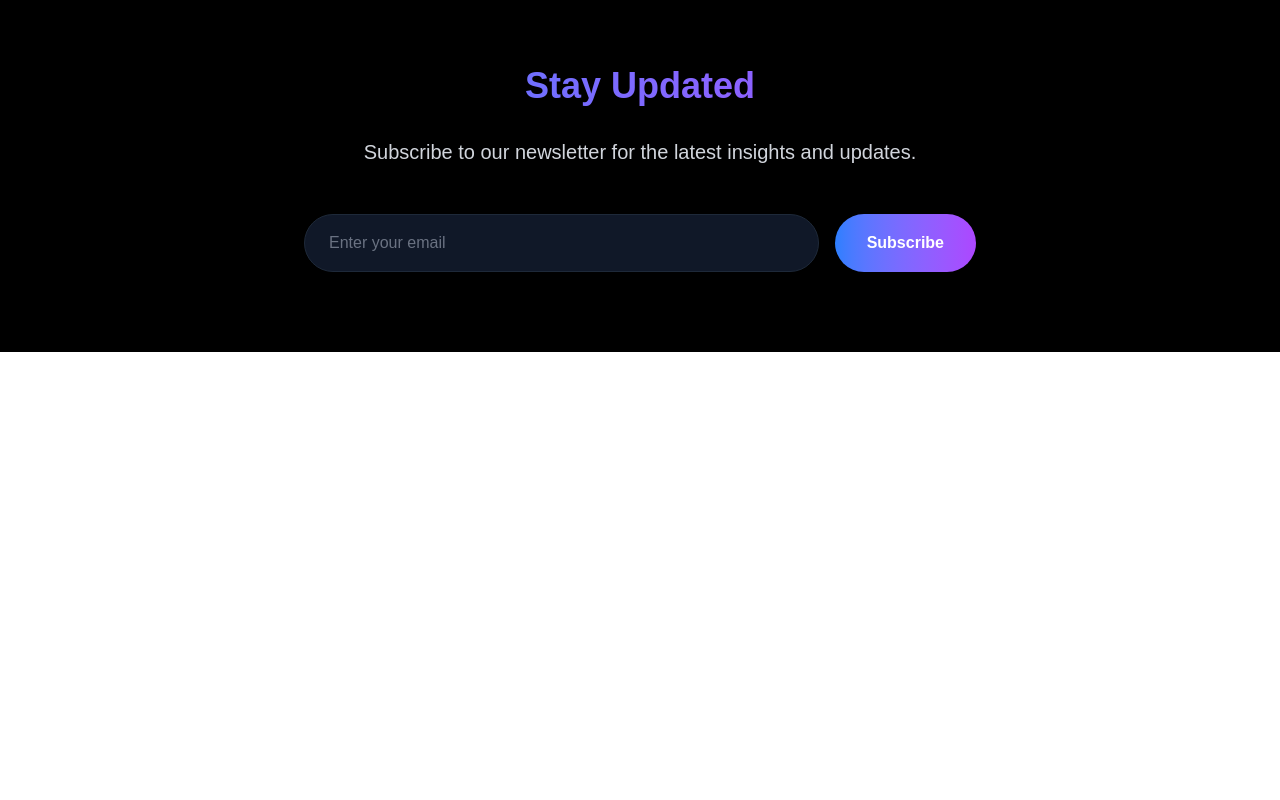
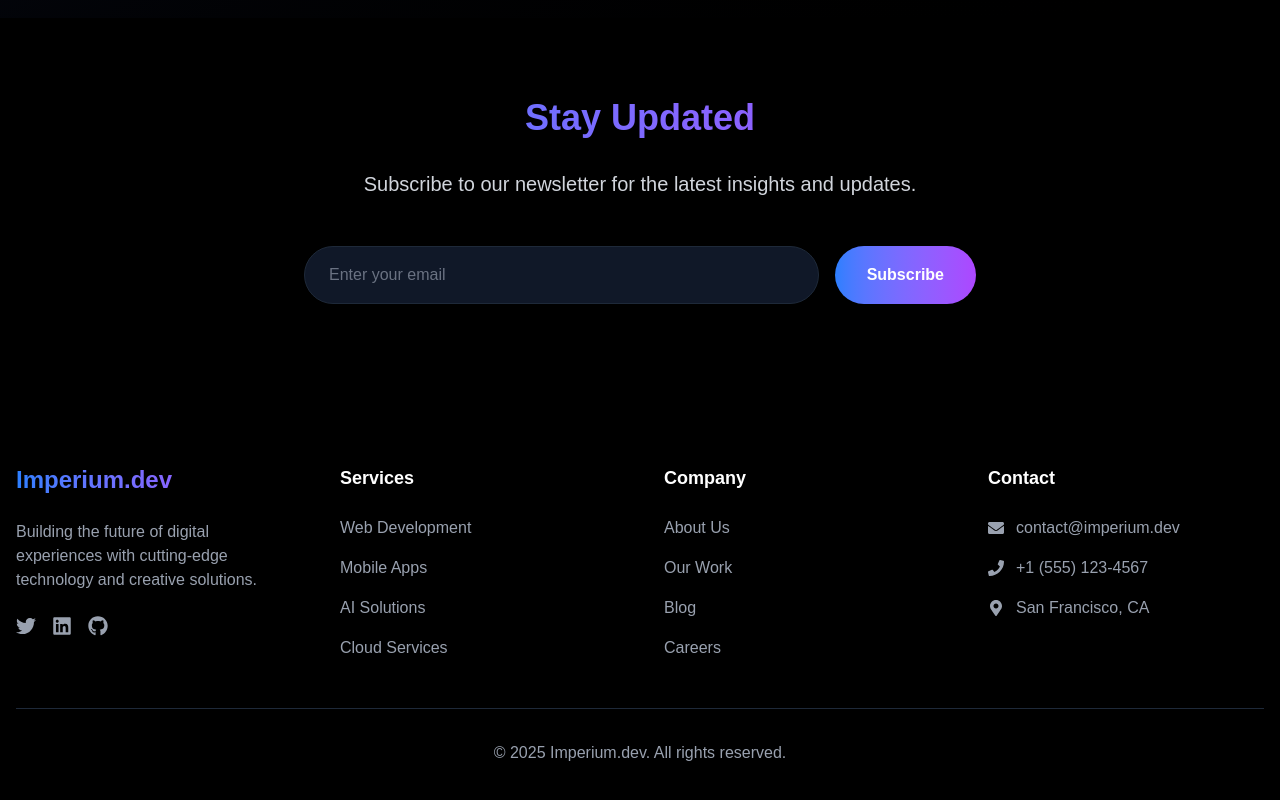
Before and after one commit to harshmriduhash/imperium-dev, a Next.js app: page /blog in a window 1280 px wide. Shown: the part 1530-2330 px from the top of the page. Before the commit the page ends 1882 px from the top, so only its background shows below. Built offline with nearby package versions, Linux system fonts and the light colour scheme.

Commit message:
New updates

```diff
--- a/src/app/about/page.tsx
+++ b/src/app/about/page.tsx
@@ -2,6 +2,7 @@
 
 import { motion } from "framer-motion";
 import { FaUsers, FaLightbulb, FaRocket, FaHandshake } from "react-icons/fa";
+import Footer from "@/components/Footer";
 
 const fadeIn = {
   initial: { opacity: 0, y: 20 },
@@ -167,6 +168,7 @@ export default function About() {
           </div>
         </div>
       </section>
+      <Footer />
     </div>
   );
 }
--- a/src/app/blog/page.tsx
+++ b/src/app/blog/page.tsx
@@ -2,6 +2,7 @@
 
 import { motion } from "framer-motion";
 import { FaCalendar, FaUser, FaTag } from "react-icons/fa";
+import Footer from "@/components/Footer";
 
 const fadeIn = {
   initial: { opacity: 0, y: 20 },
@@ -26,7 +27,7 @@ export default function Blog() {
               Our Blog
             </h1>
             <p className="text-xl sm:text-2xl mb-8 max-w-3xl mx-auto text-gray-300">
-              Insights, updates, and stories from our team of experts.
+              Insights, updates, and thoughts on technology, development, and digital innovation.
             </p>
           </div>
         </motion.div>
@@ -180,6 +181,7 @@ export default function Blog() {
           </motion.div>
         </div>
       </section>
+      <Footer />
     </div>
   );
 }
--- a/src/app/careers/page.tsx
+++ b/src/app/careers/page.tsx
@@ -2,6 +2,7 @@
 
 import { motion } from "framer-motion";
 import { FaCode, FaUsers, FaRocket, FaHeart, FaLightbulb, FaHandshake } from "react-icons/fa";
+import Footer from "@/components/Footer";
 
 const fadeIn = {
   initial: { opacity: 0, y: 20 },
@@ -234,6 +235,7 @@ export default function Careers() {
           </motion.div>
         </div>
       </section>
+      <Footer />
     </div>
   );
 }
--- a/src/app/work/page.tsx
+++ b/src/app/work/page.tsx
@@ -2,6 +2,7 @@
 
 import { motion } from "framer-motion";
 import { FaCode, FaMobile, FaRobot, FaChartLine } from "react-icons/fa";
+import Footer from "@/components/Footer";
 
 const fadeIn = {
   initial: { opacity: 0, y: 20 },
@@ -163,6 +164,7 @@ export default function Work() {
           </motion.div>
         </div>
       </section>
+      <Footer />
     </div>
   );
 }
--- /dev/null
+++ b/src/components/Footer.tsx
@@ -0,0 +1,102 @@
+import Link from 'next/link';
+import { FaTwitter, FaLinkedin, FaGithub, FaEnvelope, FaPhone, FaMapMarkerAlt } from "react-icons/fa";
+
+export default function Footer() {
+  return (
+    <footer className="bg-black text-white py-20">
+      <div className="max-w-7xl mx-auto px-4">
+        <div className="grid grid-cols-1 md:grid-cols-4 gap-12">
+          <div>
+            <h3 className="text-2xl font-bold mb-6 bg-gradient-to-r from-blue-500 to-purple-500 text-transparent bg-clip-text">
+              Imperium.dev
+            </h3>
+            <p className="text-gray-400 mb-6">
+              Building the future of digital experiences with cutting-edge technology and creative solutions.
+            </p>
+            <div className="flex space-x-4">
+              <a href="#" className="text-gray-400 hover:text-white transition-colors">
+                <FaTwitter className="text-xl" />
+              </a>
+              <a href="#" className="text-gray-400 hover:text-white transition-colors">
+                <FaLinkedin className="text-xl" />
+              </a>
+              <a href="#" className="text-gray-400 hover:text-white transition-colors">
+                <FaGithub className="text-xl" />
+              </a>
+            </div>
+          </div>
+          <div>
+            <h4 className="text-lg font-semibold mb-6 text-white">Services</h4>
+            <ul className="space-y-4">
+              <li>
+                <Link href="/services" className="text-gray-400 hover:text-white transition-colors">
+                  Web Development
+                </Link>
+              </li>
+              <li>
+                <Link href="/services" className="text-gray-400 hover:text-white transition-colors">
+                  Mobile Apps
+                </Link>
+              </li>
+              <li>
+                <Link href="/services" className="text-gray-400 hover:text-white transition-colors">
+                  AI Solutions
+                </Link>
+              </li>
+              <li>
+                <Link href="/services" className="text-gray-400 hover:text-white transition-colors">
+                  Cloud Services
+                </Link>
+              </li>
+            </ul>
+          </div>
+          <div>
+            <h4 className="text-lg font-semibold mb-6 text-white">Company</h4>
+            <ul className="space-y-4">
+              <li>
+                <Link href="/about" className="text-gray-400 hover:text-white transition-colors">
+                  About Us
+                </Link>
+              </li>
+              <li>
+                <Link href="/work" className="text-gray-400 hover:text-white transition-colors">
+                  Our Work
+                </Link>
+              </li>
+              <li>
+                <Link href="/blog" className="text-gray-400 hover:text-white transition-colors">
+                  Blog
+                </Link>
+              </li>
+              <li>
+                <Link href="/careers" className="text-gray-400 hover:text-white transition-colors">
+                  Careers
+                </Link>
+              </li>
+            </ul>
+          </div>
+          <div>
+            <h4 className="text-lg font-semibold mb-6 text-white">Contact</h4>
+            <ul className="space-y-4">
+              <li className="flex items-center text-gray-400">
+                <FaEnvelope className="mr-3" />
+                contact@imperium.dev
+              </li>
+              <li className="flex items-center text-gray-400">
+                <FaPhone className="mr-3" />
+                +1 (555) 123-4567
+              </li>
+              <li className="flex items-center text-gray-400">
+                <FaMapMarkerAlt className="mr-3" />
+                San Francisco, CA
+              </li>
+            </ul>
+          </div>
+        </div>
+        <div className="border-t border-gray-800 mt-12 pt-8 text-center text-gray-400">
+          <p>&copy; {new Date().getFullYear()} Imperium.dev. All rights reserved.</p>
+        </div>
+      </div>
+    </footer>
+  );
+}
```
